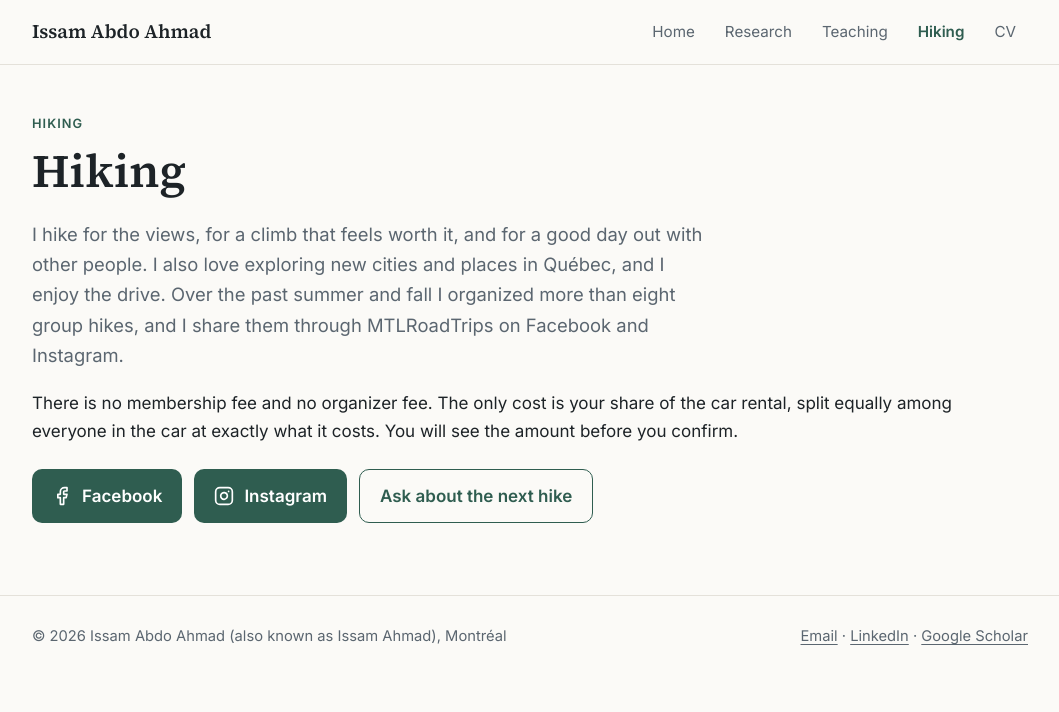
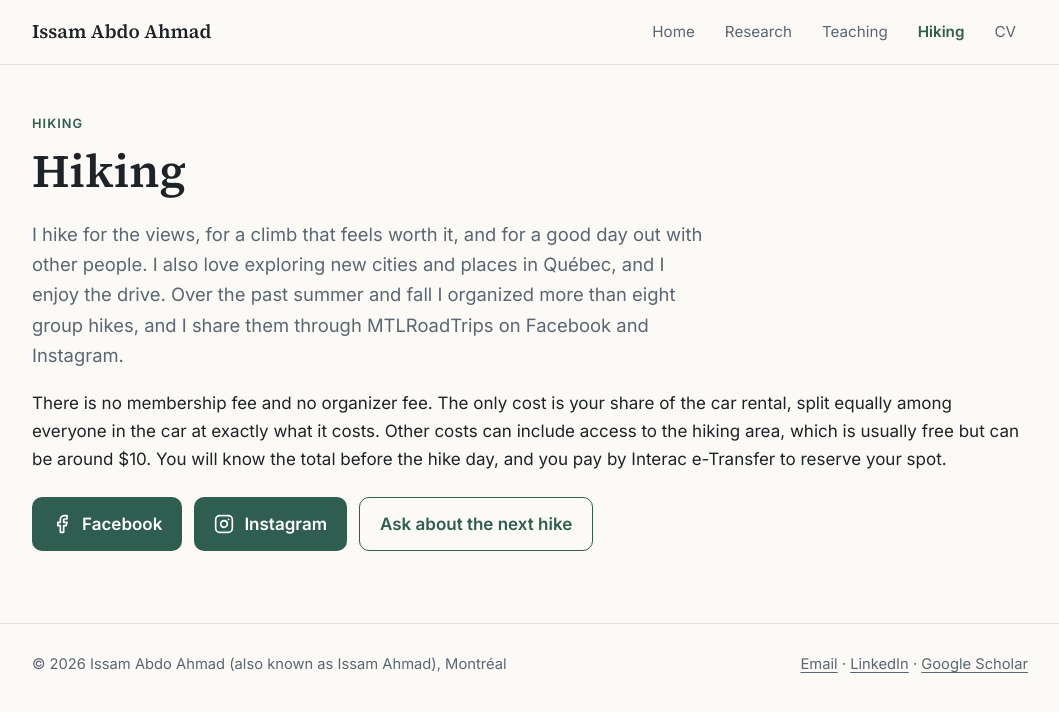
Before and after one commit to issamabdoahmad/issamabdoahmad.github.io, a plain HTML site: page hiking.html in a window 1280 px wide. Shown: the whole page, without its empty margins (110-1169 px from the left). Drawn offline with Linux system fonts and the light colour scheme.

Commit message:
Hiking page: update cost sharing note
Co-Authored-By: Claude Sonnet 5.5 <noreply@anthropic.com>
Claude-Session: https://claude.ai/code/session_01LH8pZtLjJSbsCcvHTjMxSQ

```diff
--- a/hiking.html
+++ b/hiking.html
@@ -33,7 +33,7 @@
       <p class="eyebrow">Hiking</p>
       <h1>Hiking</h1>
       <p class="lead">I hike for the views, for a climb that feels worth it, and for a good day out with other people. I also love exploring new cities and places in Qu&eacute;bec, and I enjoy the drive. Over the past summer and fall I organized more than eight group hikes, and I share them through MTLRoadTrips on Facebook and Instagram.</p>
-      <p>There is no membership fee and no organizer fee. The only cost is your share of the car rental, split equally among everyone in the car at exactly what it costs. You will see the amount before you confirm.</p>
+      <p>There is no membership fee and no organizer fee. The only cost is your share of the car rental, split equally among everyone in the car at exactly what it costs. Other costs can include access to the hiking area, which is usually free but can be around $10. You will know the total before the hike day, and you pay by Interac e-Transfer to reserve your spot.</p>
       <div class="actions">
         <a class="btn icon" href="https://www.facebook.com/profile.php?id=61595516983085" target="_blank" rel="noopener"><svg viewBox="0 0 24 24" width="20" height="20" fill="none" stroke="currentColor" stroke-width="2" stroke-linecap="round" stroke-linejoin="round" aria-hidden="true"><path d="M18 2h-3a5 5 0 0 0-5 5v3H7v4h3v8h4v-8h3l1-4h-4V7a1 1 0 0 1 1-1h3z"/></svg>Facebook</a>
         <a class="btn icon" href="https://www.instagram.com/mtlroadtrips/" target="_blank" rel="noopener"><svg viewBox="0 0 24 24" width="20" height="20" fill="none" stroke="currentColor" stroke-width="2" stroke-linecap="round" stroke-linejoin="round" aria-hidden="true"><rect x="2" y="2" width="20" height="20" rx="5"/><path d="M16 11.37A4 4 0 1 1 12.63 8 4 4 0 0 1 16 11.37z"/><line x1="17.5" y1="6.5" x2="17.51" y2="6.5"/></svg>Instagram</a>
```
